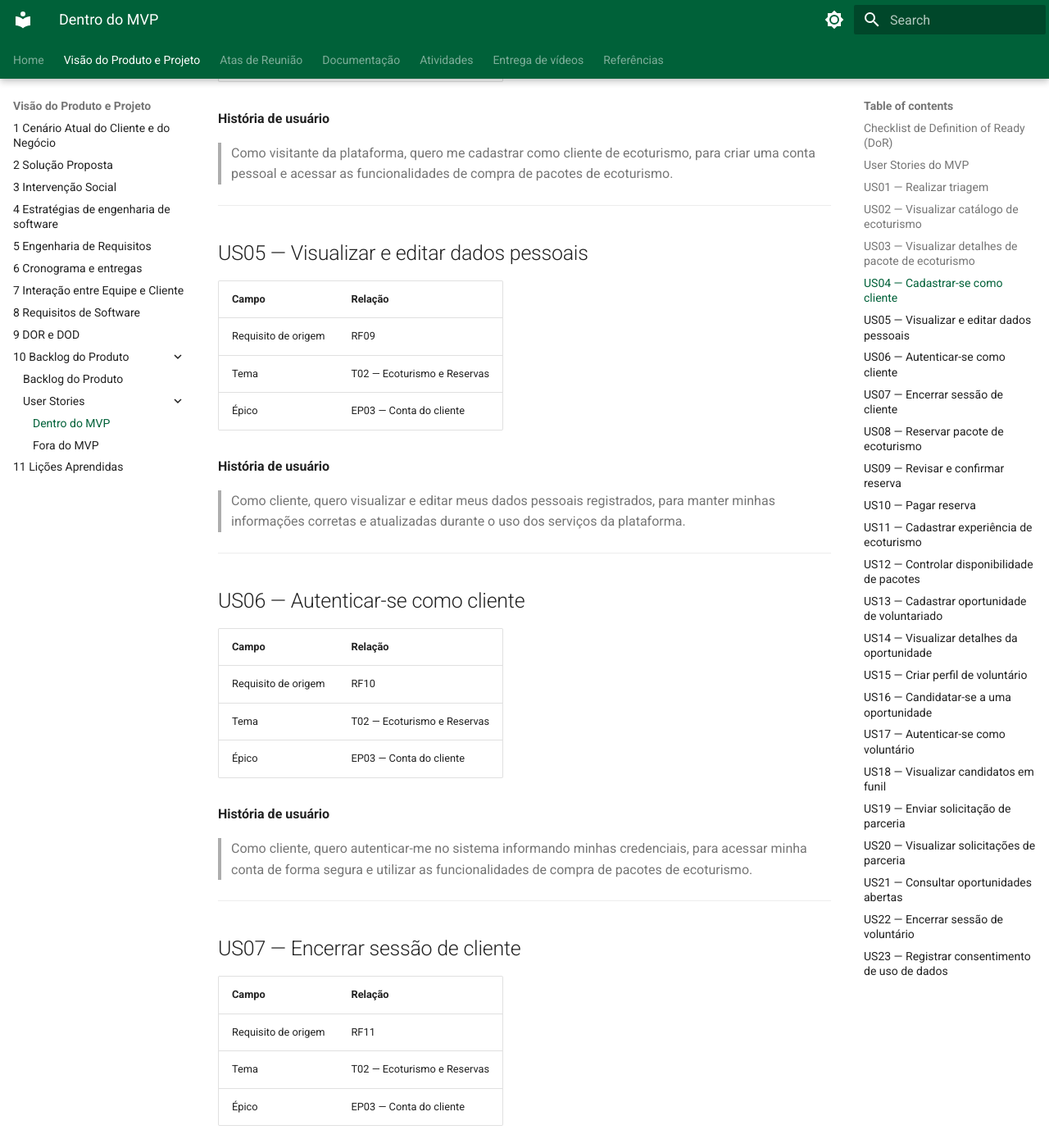
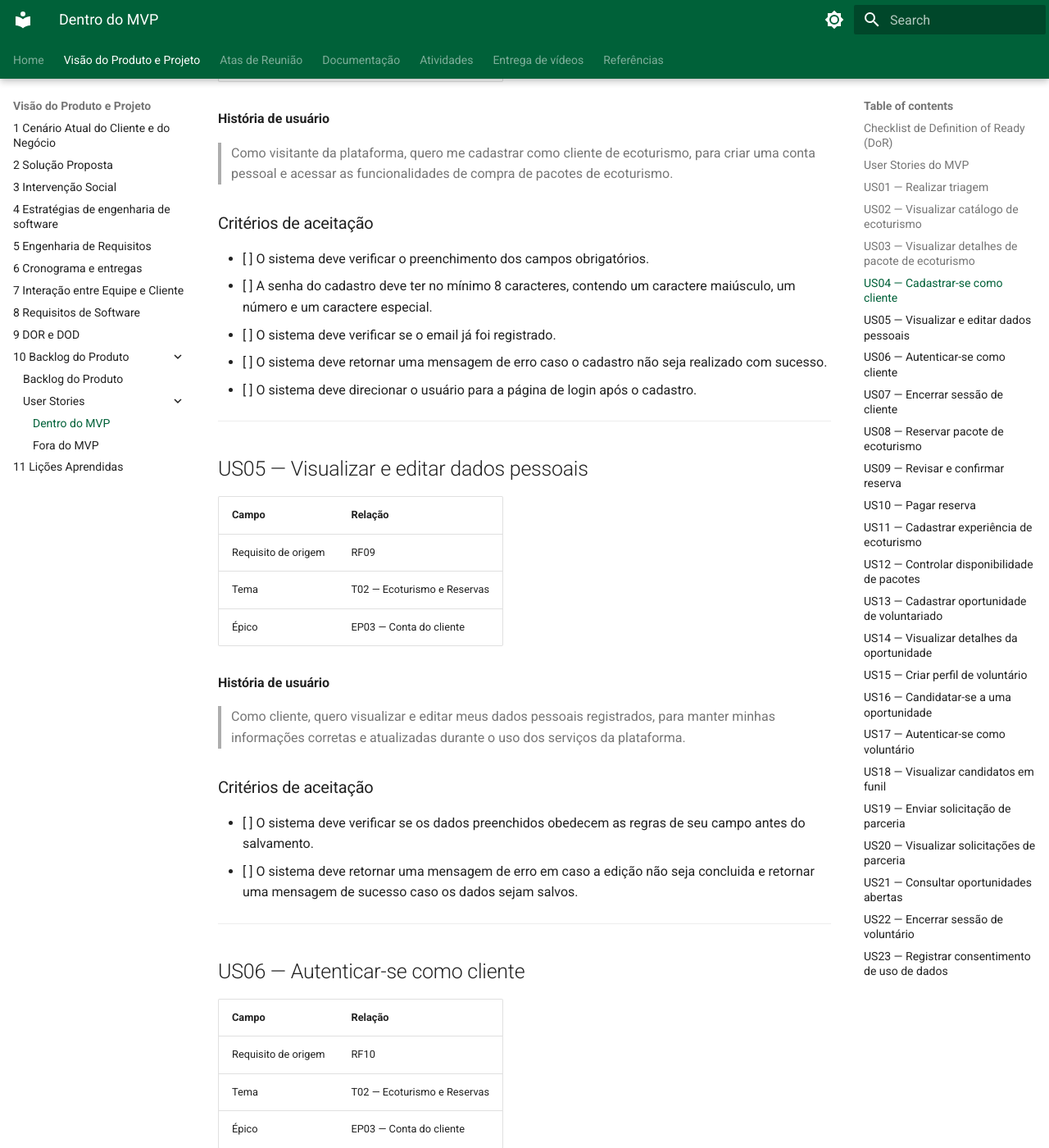
Before and after one commit to mdsreq-fga-unb/REQ-2026.2-T01-IBRADA-NET, an MkDocs documentation site: the page built from docs/documento-visao/10_userStories.md, in a window 1280 px wide and 1400 px high, scrolled down 2221 px. Shown: the whole window at 82% size. Built offline with MkDocs 1.6.1 and Material for MkDocs 9.7.7, drawn with Linux system fonts in a browser that asks for light colours; some of the changed text lies outside the part shown.

Commit message:
Adição de critérios de aceitação de algumas US

```diff
--- a/docs/documento-visao/10_userStories.md
+++ b/docs/documento-visao/10_userStories.md
@@ -100,11 +100,16 @@ Uma história que não cumpra algum item aplicável deve permanecer em refinamen
 
 > Como visitante da plataforma, quero me cadastrar como cliente de ecoturismo, para criar uma conta pessoal e acessar as funcionalidades de compra de pacotes de ecoturismo.
 
-<!--
+
 ### Critérios de aceitação
 
-- [ ] A definir durante o refinamento.
+- [ ] O sistema deve verificar o preenchimento dos campos obrigatórios.
+- [ ] A senha do cadastro deve ter no mínimo 8 caracteres, contendo um caractere maiúsculo, um número e um caractere especial.
+- [ ] O sistema deve verificar se o email já foi registrado.
+- [ ] O sistema deve retornar uma mensagem de erro caso o cadastro não seja realizado com sucesso.
+- [ ] O sistema deve direcionar o usuário para a página de login após o cadastro.
 
+<!--
 ### DoR da história
 
 - [ ] Atende integralmente à DoR da Seção 9.1 e ao checklist definido no início deste documento.
@@ -124,11 +129,13 @@ Uma história que não cumpra algum item aplicável deve permanecer em refinamen
 
 > Como cliente, quero visualizar e editar meus dados pessoais registrados, para manter minhas informações corretas e atualizadas durante o uso dos serviços da plataforma.
 
-<!--
+
 ### Critérios de aceitação
 
-- [ ] A definir durante o refinamento.
+- [ ] O sistema deve verificar se os dados preenchidos obedecem as regras de seu campo antes do salvamento.
+- [ ] O sistema deve retornar uma mensagem de erro em caso a edição não seja concluida e retornar uma mensagem de sucesso caso os dados sejam salvos.
 
+<!--
 ### DoR da história
 
 - [ ] Atende integralmente à DoR da Seção 9.1 e ao checklist definido no início deste documento.
@@ -148,10 +155,13 @@ Uma história que não cumpra algum item aplicável deve permanecer em refinamen
 
 > Como cliente, quero autenticar-me no sistema informando minhas credenciais, para acessar minha conta de forma segura e utilizar as funcionalidades de compra de pacotes de ecoturismo.
 
-<!--
+
 ### Critérios de aceitação
 
-- [ ] A definir durante o refinamento.
+- [ ] O sistema deve verificar se as credenciais correspondem aos dados registrados da conta.
+- [ ] Caso a autenticação falhe, o sistema deve bloquear o acesso e retornar uma mensagem de erro.
+- [ ] Caso as credenciais sejam válidas, o sistema deve autenticar o usuário e direcioná-lo à página inicial.
+<!--
 
 ### DoR da história
 
@@ -172,11 +182,13 @@ Uma história que não cumpra algum item aplicável deve permanecer em refinamen
 
 > Como cliente, quero encerrar minha sessão ativa no sistema, para proteger minha conta e impedir acessos não autorizados no dispositivo utilizado.
 
-<!--
+
 ### Critérios de aceitação
 
-- [ ] A definir durante o refinamento.
-
+- [ ] O sistema deve solicitar confirmação antes de encessar a seção do usuário.
+- [ ] Após a confirmação, o sistema deve invalidar a seção ativida e retornar para a página inicial ou página de login.
+- [ ] Após o encerramento, o sistema deve impedir acesso a regiões protegidas sem uma nova autenticação.
+<!--
 ### DoR da história
 
 - [ ] Atende integralmente à DoR da Seção 9.1 e ao checklist definido no início deste documento.
@@ -364,11 +376,16 @@ Uma história que não cumpra algum item aplicável deve permanecer em refinamen
 
 > Como interessado em atuar como voluntário, quero criar um perfil informando minhas habilidades, experiências, áreas de interesse e disponibilidade, para apresentar ao IBRADA como posso contribuir com seus projetos.
 
-<!--
+
 ### Critérios de aceitação
 
-- [ ] A definir durante o refinamento.
-
+- [ ] O sistema deve verificar o preenchimento dos campos obrigatórios.
+- [ ] A senha do cadastro deve ter no mínimo 8 caracteres, contendo um caractere maiúsculo, um número e um caractere especial.
+- [ ] O sistema deve verificar se o email já foi registrado.
+- [ ] O sistema deve retornar uma mensagem de erro caso o cadastro não seja realizado com sucesso.
+- [ ] Durante o cadastro, o sistema deve permitir se cadastrar como voluntário e registrar habilidades e interesses do usuário.
+- [ ] O sistema deve autenticar automaticamento o usuário após cadastro e direcioná-lo a pagina principal.
+<!--
 ### DoR da história
 
 - [ ] Atende integralmente à DoR da Seção 9.1 e ao checklist definido no início deste documento.
@@ -412,11 +429,13 @@ Uma história que não cumpra algum item aplicável deve permanecer em refinamen
 
 > Como voluntário cadastrado, quero autenticar-me com minhas credenciais, para acessar com segurança meu perfil e as funcionalidades destinadas aos voluntários.
 
-<!--
+
 ### Critérios de aceitação
 
-- [ ] A definir durante o refinamento.
-
+- [ ] O sistema deve verificar se as credenciais correspondem aos dados registrados da conta.
+- [ ] Caso a autenticação falhe, o sistema deve bloquear o acesso e retornar uma mensagem de erro.
+- [ ] Caso as credenciais sejam válidas, o sistema deve autenticar o usuário e direcioná-lo à página inicial.
+<!--
 ### DoR da história
 
 - [ ] Atende integralmente à DoR da Seção 9.1 e ao checklist definido no início deste documento.
@@ -460,11 +479,13 @@ Uma história que não cumpra algum item aplicável deve permanecer em refinamen
 
 > Como representante de uma organização interessada, quero enviar uma solicitação contendo meus dados de contato e as informações da proposta, para iniciar uma possível parceria com o IBRADA.
 
-<!--
+
 ### Critérios de aceitação
 
-- [ ] A definir durante o refinamento.
-
+- [ ] O sistema deve permitir o preenchimento dos dados de identificação e contato da organização e representante interessado.
+- [ ] O sistema deve disponibilizar uma seção de texto livre para que o usuario possa descrever o tipo de parceria que queira sugerir ou trabalhar.
+- [ ] Deve haver um botão para enviar a proposta. O botão deve ser bloqueado caso algum campo de identificação não seja preenchido.
+<!--
 ### DoR da história
 
 - [ ] Atende integralmente à DoR da Seção 9.1 e ao checklist definido no início deste documento.
@@ -532,11 +553,13 @@ Uma história que não cumpra algum item aplicável deve permanecer em refinamen
 
 > Como voluntário autenticado, quero encerrar minha sessão, para proteger minha conta contra acessos não autorizados no dispositivo utilizado.
 
-<!--
+
 ### Critérios de aceitação
 
-- [ ] A definir durante o refinamento.
-
+- [ ] O sistema deve solicitar confirmação antes de encessar a seção do usuário.
+- [ ] Após a confirmação, o sistema deve invalidar a seção ativida e retornar para a página inicial ou página de login.
+- [ ] Após o encerramento, o sistema deve impedir acesso a regiões protegidas sem uma nova autenticação.
+<!--
 ### DoR da história
 
 - [ ] Atende integralmente à DoR da Seção 9.1 e ao checklist definido no início deste documento.
@@ -556,11 +579,13 @@ Uma história que não cumpra algum item aplicável deve permanecer em refinamen
 
 > Como usuário em processo de cadastro, quero consultar e aceitar explicitamente o termo de uso de dados pessoais, para decidir de forma consciente sobre o tratamento das minhas informações.
 
-<!--
+
 ### Critérios de aceitação
 
-- [ ] A definir durante o refinamento.
-
+- [ ] Durante o cadastro, o sistema deve exibir uma opção para ver os termos de uso de dados pessoais.
+- [ ] O sistema deve permitir que o usuário aceite os termos de uso de dados pessoais durante o cadastro.
+- [ ] O sistema deve bloquear o cadastro de uma nova conta caso os termos de uso de dados pessoais não sejam aceitos.
+<!--
 ### DoR da história
 
 - [ ] Atende integralmente à DoR da Seção 9.1 e ao checklist definido no início deste documento.
```
Also changed, not shown: docs/documento-visao/1_cenarioAtual.md (+1 -0 lines).
